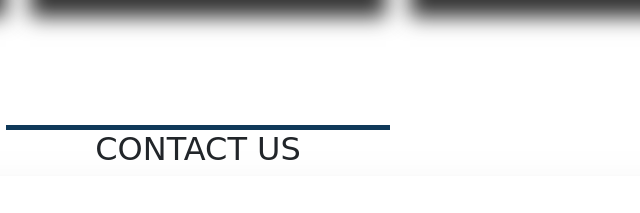
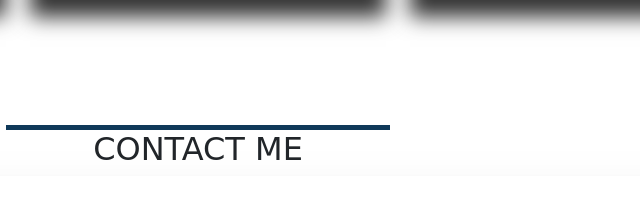
Before and after one commit to melissa-koi/Portfolio, a plain HTML site: page index.html in a window 1280 px wide. Shown: the part 1590-1803 px from the top of the page, 442-1082 px from the left. Drawn offline with nearby package versions, Linux system fonts and the light colour scheme.

Commit message:
fix typo

```diff
--- a/css/styles.css
+++ b/css/styles.css
@@ -304,5 +304,5 @@
         justify-content: space-between;
         flex-wrap: wrap;
         padding-top: 30px;
-    } */ */
+    } */
 }
--- a/index.html
+++ b/index.html
@@ -129,7 +129,7 @@
 
 
     <div class="space"></div>
-    <h2 class="title">Contact Us</h2>
+    <h2 class="title">Contact Me</h2>
     <section class="contact" id="contact">
         <div class="container mt-2" id="cont">
             <div class="contact-info">
```
